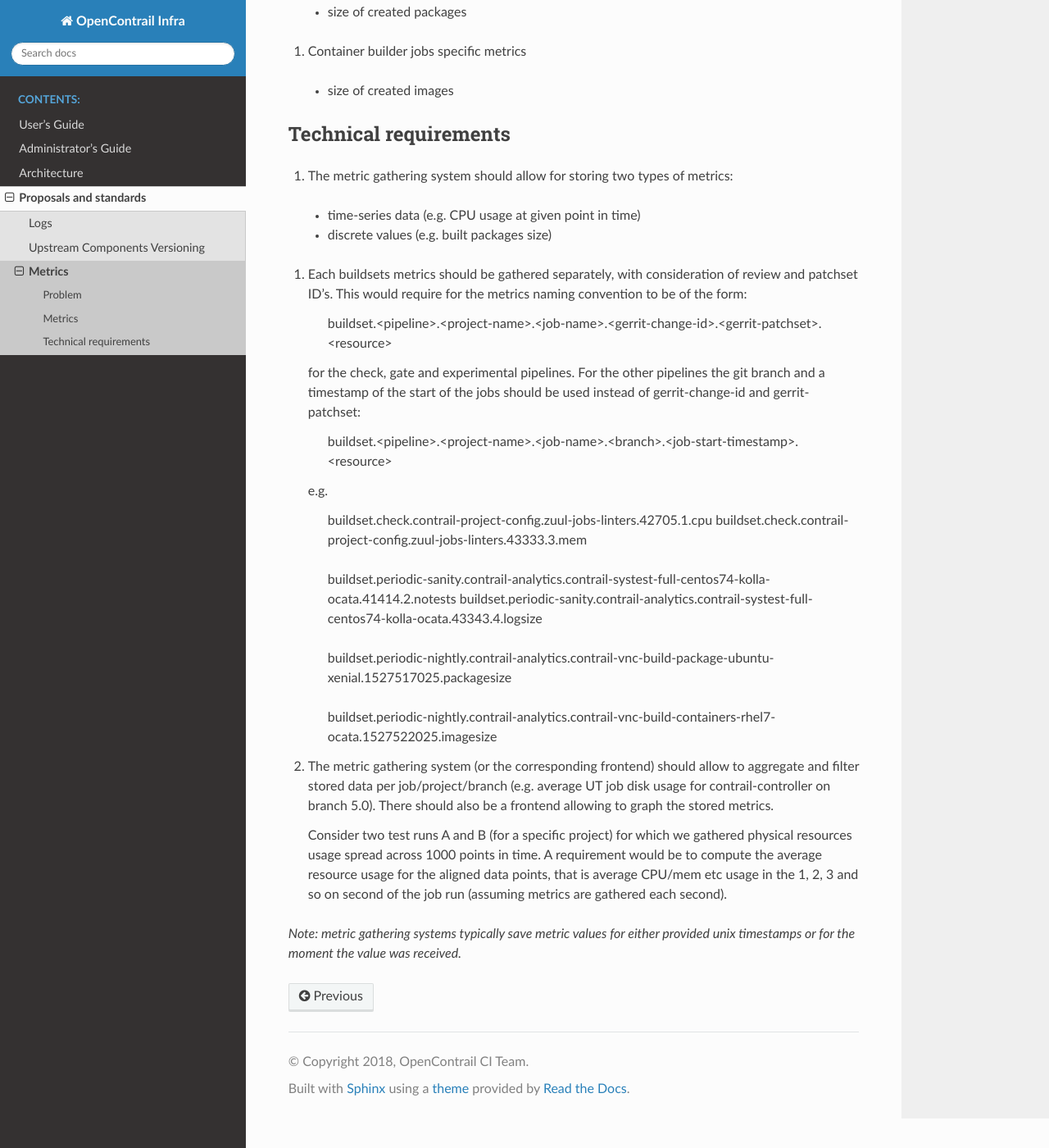
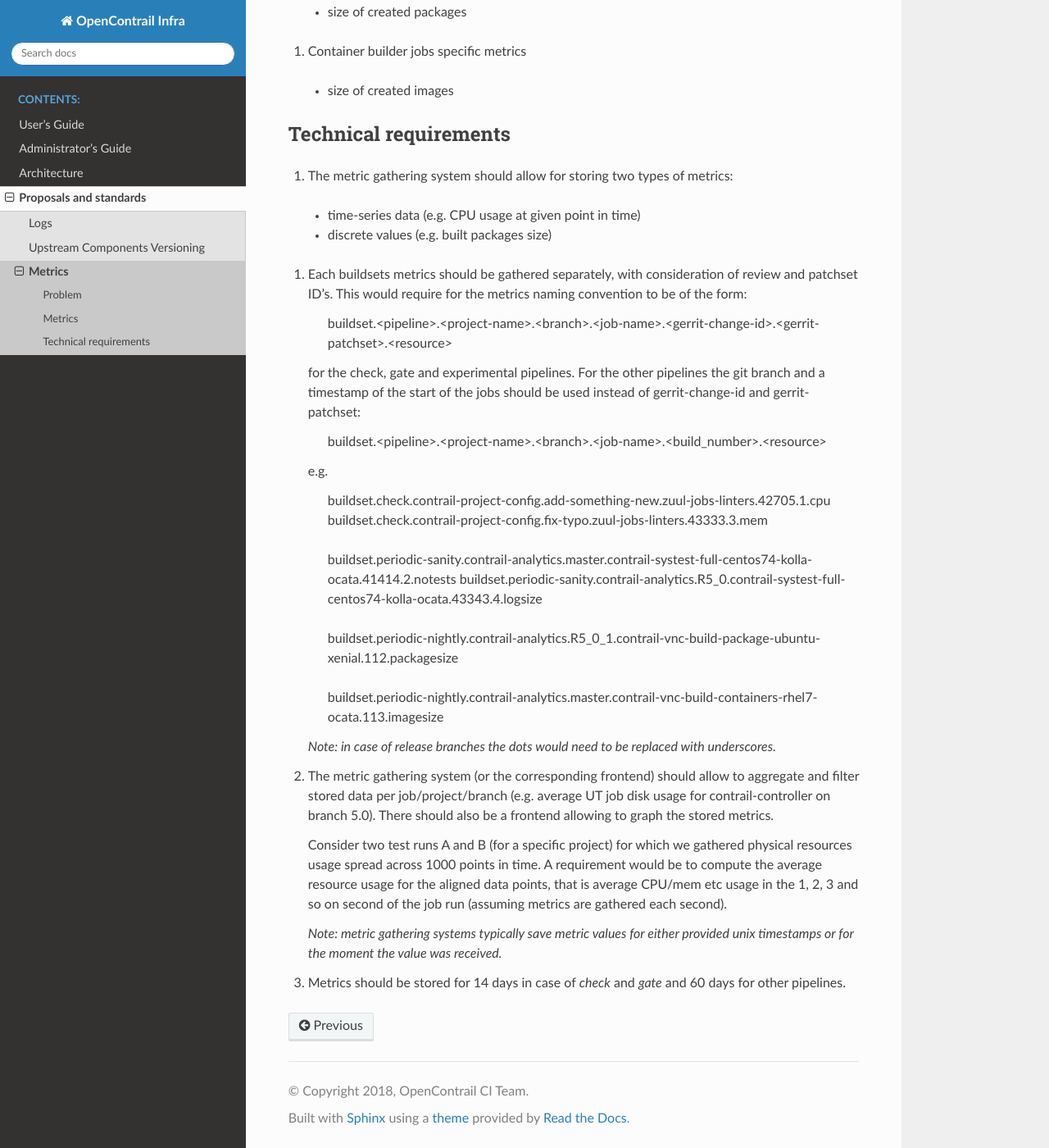
Before and after one commit to wurbanski/contrail-infra-doc, a Sphinx documentation site: the page built from source/rfc/metrics.rst, in a window 1280 px wide and 1400 px high, scrolled down 1204 px. Shown: the whole window at 82% size. Built offline with Sphinx 7.4.7 and the Read the Docs theme 2.0.0, drawn with Linux system fonts in a browser that asks for light colours.

Commit message:
Moved on to using build_number rather than a timestamp in metric name. Added retention requirements

```diff
--- a/source/rfc/metrics.rst
+++ b/source/rfc/metrics.rst
@@ -60,24 +60,26 @@ Technical requirements
 #.  Each buildsets metrics should be gathered separately, with consideration of review and patchset ID's. This
     would require for the metrics naming convention to be of the form:
 
-      buildset.<pipeline>.<project-name>.<job-name>.<gerrit-change-id>.<gerrit-patchset>.<resource>
+      buildset.<pipeline>.<project-name>.<branch>.<job-name>.<gerrit-change-id>.<gerrit-patchset>.<resource>
 
     for the check, gate and experimental pipelines. For the other pipelines the git branch and a timestamp of the start
     of the jobs should be used instead of gerrit-change-id and gerrit-patchset:
 
-      buildset.<pipeline>.<project-name>.<job-name>.<branch>.<job-start-timestamp>.<resource>
+      buildset.<pipeline>.<project-name>.<branch>.<job-name>.<build_number>.<resource>
 
     e.g.
 
-      buildset.check.contrail-project-config.zuul-jobs-linters.42705.1.cpu
-      buildset.check.contrail-project-config.zuul-jobs-linters.43333.3.mem
+      buildset.check.contrail-project-config.add-something-new.zuul-jobs-linters.42705.1.cpu
+      buildset.check.contrail-project-config.fix-typo.zuul-jobs-linters.43333.3.mem
 
-      buildset.periodic-sanity.contrail-analytics.contrail-systest-full-centos74-kolla-ocata.41414.2.notests
-      buildset.periodic-sanity.contrail-analytics.contrail-systest-full-centos74-kolla-ocata.43343.4.logsize
+      buildset.periodic-sanity.contrail-analytics.master.contrail-systest-full-centos74-kolla-ocata.41414.2.notests
+      buildset.periodic-sanity.contrail-analytics.R5_0.contrail-systest-full-centos74-kolla-ocata.43343.4.logsize
 
-      buildset.periodic-nightly.contrail-analytics.contrail-vnc-build-package-ubuntu-xenial.1527517025.packagesize
+      buildset.periodic-nightly.contrail-analytics.R5_0_1.contrail-vnc-build-package-ubuntu-xenial.112.packagesize
 
-      buildset.periodic-nightly.contrail-analytics.contrail-vnc-build-containers-rhel7-ocata.1527522025.imagesize
+      buildset.periodic-nightly.contrail-analytics.master.contrail-vnc-build-containers-rhel7-ocata.113.imagesize
+
+    *Note: in case of release branches the dots would need to be replaced with underscores.*
 
 #.  The metric gathering system (or the corresponding frontend) should allow to aggregate and filter stored data
     per job/project/branch (e.g. average UT job disk usage for contrail-controller on branch 5.0). There should
@@ -88,4 +90,6 @@ Technical requirements
     data points, that is average CPU/mem etc usage in the 1, 2, 3 and so on second of the job run (assuming metrics
     are gathered each second).
 
-*Note: metric gathering systems typically save metric values for either provided unix timestamps or for the moment the value was received.*
+    *Note: metric gathering systems typically save metric values for either provided unix timestamps or for the moment the value was received.*
+
+#.  Metrics should be stored for 14 days in case of *check* and *gate* and 60 days for other pipelines.
```
